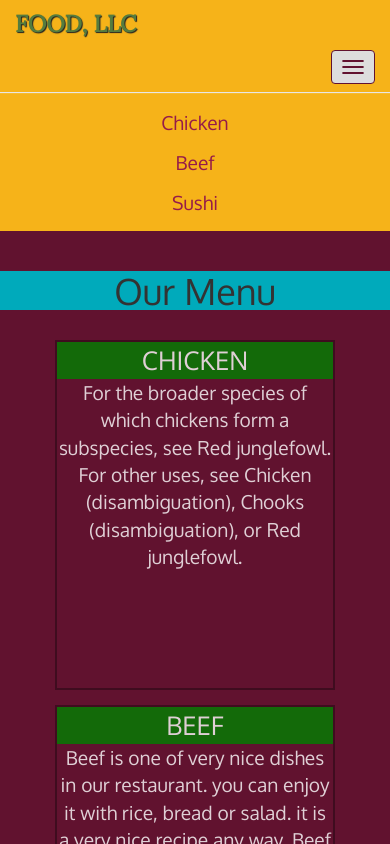
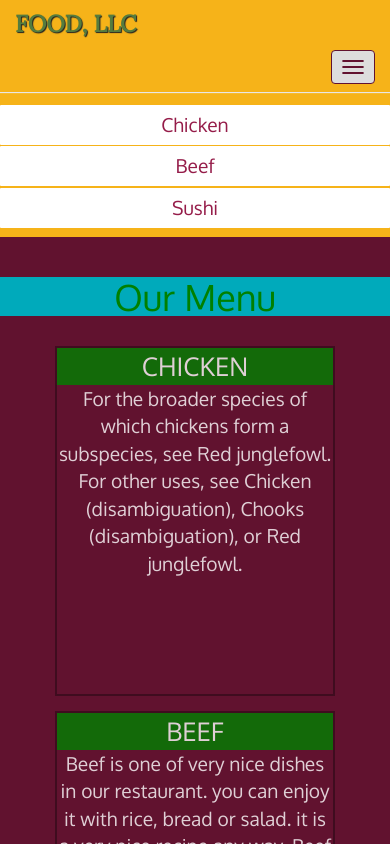
Before and after one commit to z-hn/Mod3-Sol, a plain HTML site: page index.html in a window 390 px wide. Both pictures are taken after a click on the button "Toggle navigation". Shown: the top 844 px of the page. Drawn offline with Linux system fonts and the light colour scheme.

Commit message:
Update styles.css

```diff
--- a/css/styles.css
+++ b/css/styles.css
@@ -1,6 +1,6 @@
 body {
   font-size: 16px;
-  color: none;
+  color: green;
   background-color: #61122f;
   font-family: 'Oxygen', sans-serif;
 }
@@ -43,6 +43,7 @@ body {
 
 #nav-list {
   margin-top: 10px;
+
 }
 #nav-list a {
   color: #951C49;
@@ -50,13 +51,13 @@ body {
 }
 #nav-list a:hover {
   background: #E7E7E7;
+
 }
 #nav-list a span {
   font-size: 1.8em;
 }
 
-
-.navbar-header button.navbar-toggle, .navbar-header .icon-bar {
+ .navbar-header button.navbar-toggle, .navbar-header .icon-bar {
   border: 1px solid #61122f;
 }
 .navbar-header button.navbar-toggle {
@@ -67,12 +68,10 @@ body {
 
 /* HOME PAGE */
 .container .jumbotron {
-    margin-top: 20px;
+    margin-top: 15px;
     text-align: center;
     padding: 0;
   }
-
-
 #menu-tile, #specials-tile, #sushi-tile {
   height: 350px;
   width: 100%;
@@ -162,6 +161,13 @@ margin-bottom: 0px;
     margin-right: 5px;
   }
 
+  #nav-list li {
+
+        border: 1px solid #green;
+        background: white;
+        border-radius: 1px;
+        margin: .1em 0;
+    }
 
   /* End Header */
 
@@ -187,6 +193,7 @@ margin-bottom: 0px;
     padding-top: 5px;
     font-size: 6vw;
   }
+
   /* End Header */
 
   /* Home page */
```
